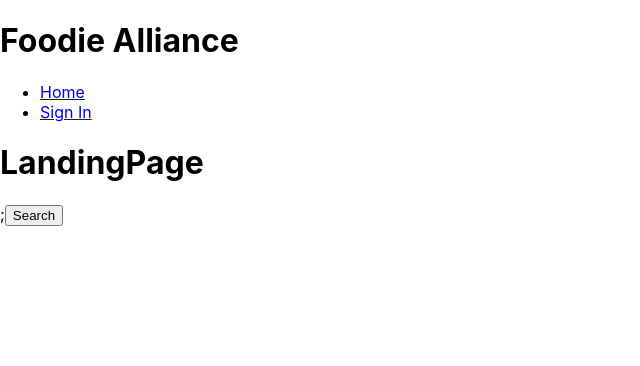
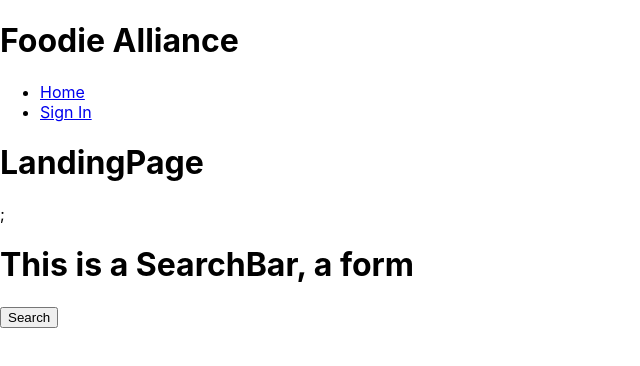
Before and after one commit to zbl14/capstone-planning-log-and-proposal, a React (Create React App) app: page / in a window 1280 px wide. Shown: the top 366 px of the page, without its empty margins (0-640 px from the left). Built offline with nearby package versions, Linux system fonts and the light colour scheme.

Commit message:
initial SearchBar

```diff
--- a/src/components/landingPage/LandingPage.js
+++ b/src/components/landingPage/LandingPage.js
@@ -1,13 +1,11 @@
 import React from "react";
-import { Link } from "react-router-dom";
+import SearchBar from "./searchBar/SearchBar";
 
 const LandingPage = () => {
   return (
     <React.Fragment>
       <h1>LandingPage</h1>;
-      <Link to="/search">
-        <button submit>Search</button>
-      </Link>
+      <SearchBar />
     </React.Fragment>
   );
 };
--- /dev/null
+++ b/src/components/landingPage/searchBar/SearchBar.js
@@ -0,0 +1,15 @@
+import React from "react";
+import { Link } from "react-router-dom";
+
+const SearchBar = () => {
+  return (
+    <React.Fragment>
+      <h1>This is a SearchBar, a form</h1>
+      <Link to="/search">
+        <button submit>Search</button>
+      </Link>
+    </React.Fragment>
+  );
+};
+
+export default SearchBar;
```
